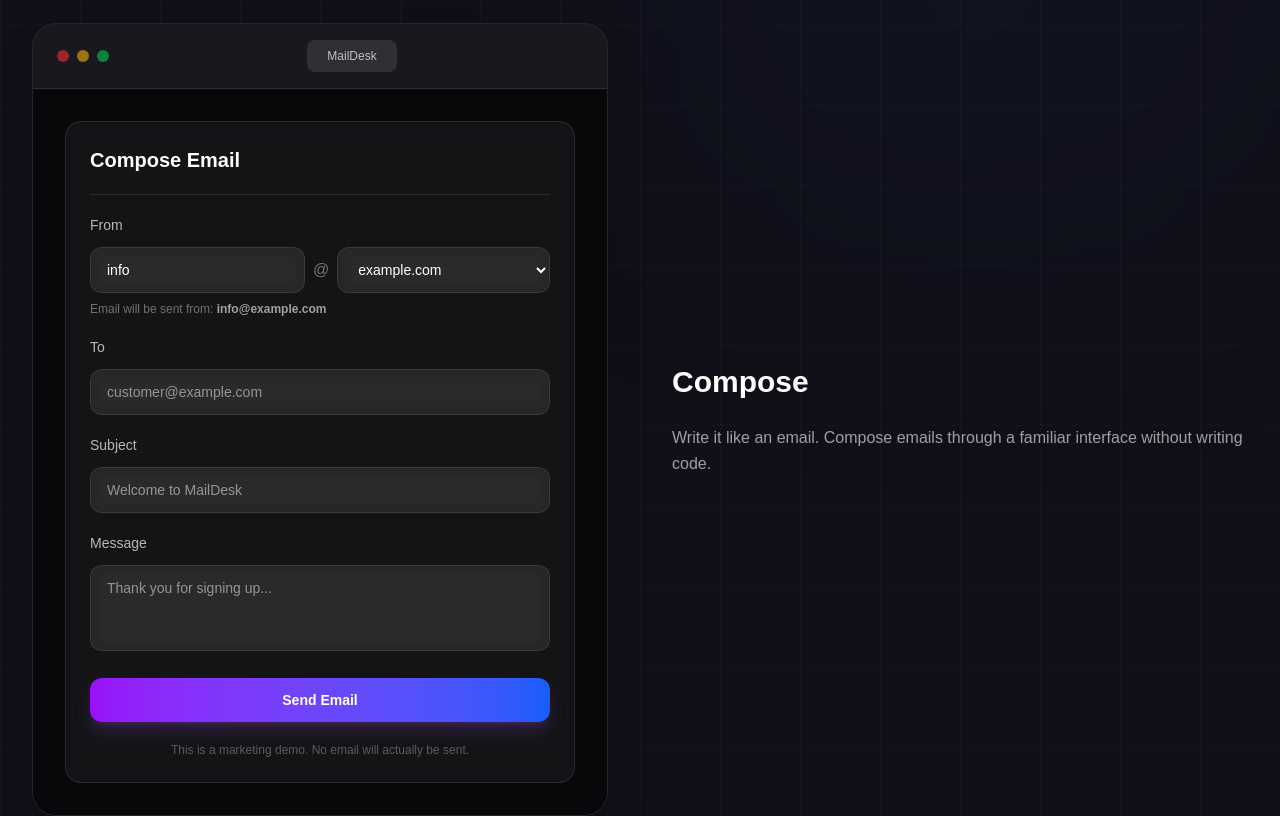
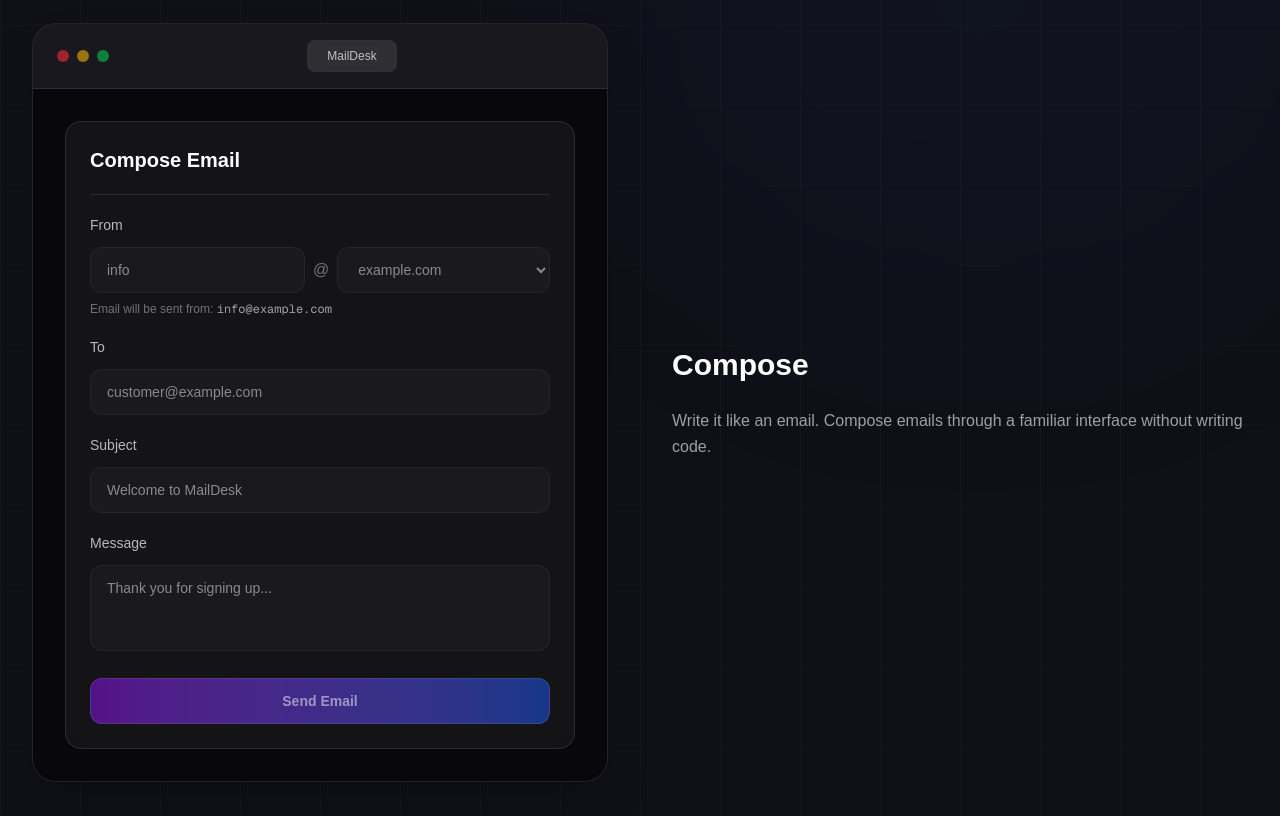
Before and after one commit to Danny7d/MailDesk, a Next.js app: page / in a window 1280 px wide. Shown: the part 2720-3536 px from the top of the page. Built offline with nearby package versions, Linux system fonts and the light colour scheme.

Commit message:
Remove duplicate interactive demo from ProductShowcase section
- Replace interactive composer demo with static visualization
- Keep only the interactive demo in Hero section
- Simplify ProductShowcase to show static UI mockups for features

```diff
--- a/src/components/landing/ProductShowcase.tsx
+++ b/src/components/landing/ProductShowcase.tsx
@@ -1,35 +1,8 @@
 'use client';
 
-import { useState } from 'react';
-import { motion, AnimatePresence } from 'framer-motion';
+import { motion } from 'framer-motion';
 
 export default function ProductShowcase() {
-  const [to, setTo] = useState('');
-  const [subject, setSubject] = useState('');
-  const [message, setMessage] = useState('');
-  const [status, setStatus] = useState<'idle' | 'sending' | 'success'>('idle');
-  const [senderPrefix, setSenderPrefix] = useState('info');
-  const [selectedDomain, setSelectedDomain] = useState('example.com');
-
-  const sender = `${senderPrefix}@${selectedDomain}`;
-
-  const handleSend = () => {
-    if (!sender || !to || !subject || !message) return;
-    setStatus('sending');
-
-    // Simulate sending delay
-    setTimeout(() => {
-      setStatus('success');
-    }, 2000);
-  };
-
-  const handleReset = () => {
-    setTo('');
-    setSubject('');
-    setMessage('');
-    setStatus('idle');
-  };
-
   const features = [
     {
       id: 'compose',
@@ -113,120 +86,56 @@ export default function ProductShowcase() {
                         <div className="flex gap-2">
                           <input
                             type="text"
-                            value={senderPrefix}
-                            onChange={(e) => setSenderPrefix(e.target.value)}
-                            placeholder="info"
-                            disabled={status !== 'idle'}
-                            className="flex-1 px-4 py-3 bg-white/5 border border-white/10 rounded-xl text-white text-sm focus:outline-none focus:ring-2 focus:ring-purple-500/50 focus:border-purple-500/50 backdrop-blur-sm"
+                            value="info"
+                            disabled
+                            className="flex-1 px-4 py-3 bg-white/5 border border-white/10 rounded-xl text-white text-sm opacity-50"
                           />
                           <span className="flex items-center text-white/40">@</span>
                           <select
-                            value={selectedDomain}
-                            onChange={(e) => setSelectedDomain(e.target.value)}
-                            disabled={status !== 'idle'}
-                            className="flex-1 px-4 py-3 bg-white/5 border border-white/10 rounded-xl text-white text-sm focus:outline-none focus:ring-2 focus:ring-purple-500/50 focus:border-purple-500/50 backdrop-blur-sm"
+                            value="example.com"
+                            disabled
+                            className="flex-1 px-4 py-3 bg-white/5 border border-white/10 rounded-xl text-white text-sm opacity-50"
                           >
                             <option value="example.com">example.com</option>
-                            <option value="yourdomain.com">yourdomain.com</option>
                           </select>
                         </div>
-                        {sender && (
-                          <p className="text-xs text-white/40 mt-2">
-                            Email will be sent from: <strong className="text-white/60">{sender}</strong>
-                          </p>
-                        )}
+                        <p className="text-xs text-white/40 mt-2">
+                          Email will be sent from: <span className="font-mono text-white/60">info@example.com</span>
+                        </p>
                       </div>
                       <div>
                         <label className="block text-sm font-medium text-white/70 mb-3">To</label>
                         <input
                           type="email"
-                          value={to}
-                          onChange={(e) => setTo(e.target.value)}
-                          placeholder="customer@example.com"
-                          disabled={status !== 'idle'}
-                          className="w-full px-4 py-3 bg-white/5 border border-white/10 rounded-xl text-white text-sm focus:outline-none focus:ring-2 focus:ring-purple-500/50 focus:border-purple-500/50 backdrop-blur-sm"
+                          value="customer@example.com"
+                          disabled
+                          className="w-full px-4 py-3 bg-white/5 border border-white/10 rounded-xl text-white text-sm opacity-50"
                         />
                       </div>
                       <div>
                         <label className="block text-sm font-medium text-white/70 mb-3">Subject</label>
                         <input
                           type="text"
-                          value={subject}
-                          onChange={(e) => setSubject(e.target.value)}
-                          placeholder="Welcome to MailDesk"
-                          disabled={status !== 'idle'}
-                          className="w-full px-4 py-3 bg-white/5 border border-white/10 rounded-xl text-white text-sm focus:outline-none focus:ring-2 focus:ring-purple-500/50 focus:border-purple-500/50 backdrop-blur-sm"
+                          value="Welcome to MailDesk"
+                          disabled
+                          className="w-full px-4 py-3 bg-white/5 border border-white/10 rounded-xl text-white text-sm opacity-50"
                         />
                       </div>
                       <div>
                         <label className="block text-sm font-medium text-white/70 mb-3">Message</label>
                         <textarea
-                          value={message}
-                          onChange={(e) => setMessage(e.target.value)}
-                          placeholder="Thank you for signing up..."
+                          value="Thank you for signing up..."
                           rows={3}
-                          disabled={status !== 'idle'}
-                          className="w-full px-4 py-3 bg-white/5 border border-white/10 rounded-xl text-white text-sm resize-none focus:outline-none focus:ring-2 focus:ring-purple-500/50 focus:border-purple-500/50 backdrop-blur-sm"
+                          disabled
+                          className="w-full px-4 py-3 bg-white/5 border border-white/10 rounded-xl text-white text-sm resize-none opacity-50"
                         />
                       </div>
-                      <AnimatePresence mode="wait">
-                        {status === 'idle' && (
-                          <motion.button
-                            initial={{ opacity: 0 }}
-                            animate={{ opacity: 1 }}
-                            exit={{ opacity: 0 }}
-                            onClick={handleSend}
-                            disabled={!to || !subject || !message}
-                            className="w-full bg-gradient-to-r from-purple-600 to-blue-600 hover:from-purple-500 hover:to-blue-500 disabled:opacity-50 disabled:cursor-not-allowed text-white px-5 py-3 rounded-xl text-sm font-semibold transition-all duration-300 shadow-lg shadow-purple-500/20"
-                          >
-                            Send Email
-                          </motion.button>
-                        )}
-                        {status === 'sending' && (
-                          <motion.div
-                            initial={{ opacity: 0 }}
-                            animate={{ opacity: 1 }}
-                            exit={{ opacity: 0 }}
-                            className="w-full bg-white/10 border border-white/10 text-white px-5 py-3 rounded-xl text-sm font-medium flex items-center justify-center gap-3 backdrop-blur-sm"
-                          >
-                            <motion.div
-                              animate={{ rotate: 360 }}
-                              transition={{ duration: 1, repeat: Infinity, ease: 'linear' }}
-                            >
-                              <svg className="w-5 h-5" fill="none" stroke="currentColor" viewBox="0 0 24 24">
-                                <path strokeLinecap="round" strokeLinejoin="round" strokeWidth={2} d="M4 4v5h.582m15.356 2A8.001 8.001 0 004.582 9m0 0H9m11 11v-5h-.581m0 0a8.003 8.003 0 01-15.357-2m15.357 2H15" />
-                              </svg>
-                            </motion.div>
-                            Sending...
-                          </motion.div>
-                        )}
-                        {status === 'success' && (
-                          <motion.div
-                            initial={{ opacity: 0, scale: 0.9 }}
-                            animate={{ opacity: 1, scale: 1 }}
-                            exit={{ opacity: 0 }}
-                            className="w-full bg-green-500/20 border border-green-500/30 text-green-400 px-5 py-3 rounded-xl text-sm font-medium flex items-center justify-center gap-3 backdrop-blur-sm"
-                          >
-                            <svg className="w-5 h-5" fill="none" stroke="currentColor" viewBox="0 0 24 24">
-                              <path strokeLinecap="round" strokeLinejoin="round" strokeWidth={2} d="M5 13l4 4L19 7" />
-                            </svg>
-                            Email sent successfully
-                          </motion.div>
-                        )}
-                      </AnimatePresence>
-                      {status === 'success' && (
-                        <motion.button
-                          initial={{ opacity: 0 }}
-                          animate={{ opacity: 1 }}
-                          onClick={handleReset}
-                          className="w-full bg-white/5 hover:bg-white/10 text-white px-5 py-3 rounded-xl text-sm font-medium transition-colors border border-white/10 backdrop-blur-sm"
-                        >
-                          Send another
-                        </motion.button>
-                      )}
-                      <p className="text-xs text-white/30 text-center">
-                        This is a marketing demo. No email will actually be sent.
-                      </p>
+                      <button
+                        disabled
+                        className="w-full bg-gradient-to-r from-purple-600/50 to-blue-600/50 text-white/50 px-5 py-3 rounded-xl text-sm font-semibold border border-white/10 cursor-not-allowed"
+                      >
+                        Send Email
+                      </button>
                     </div>
                   )}
                   {feature.id === 'sender' && (
```
